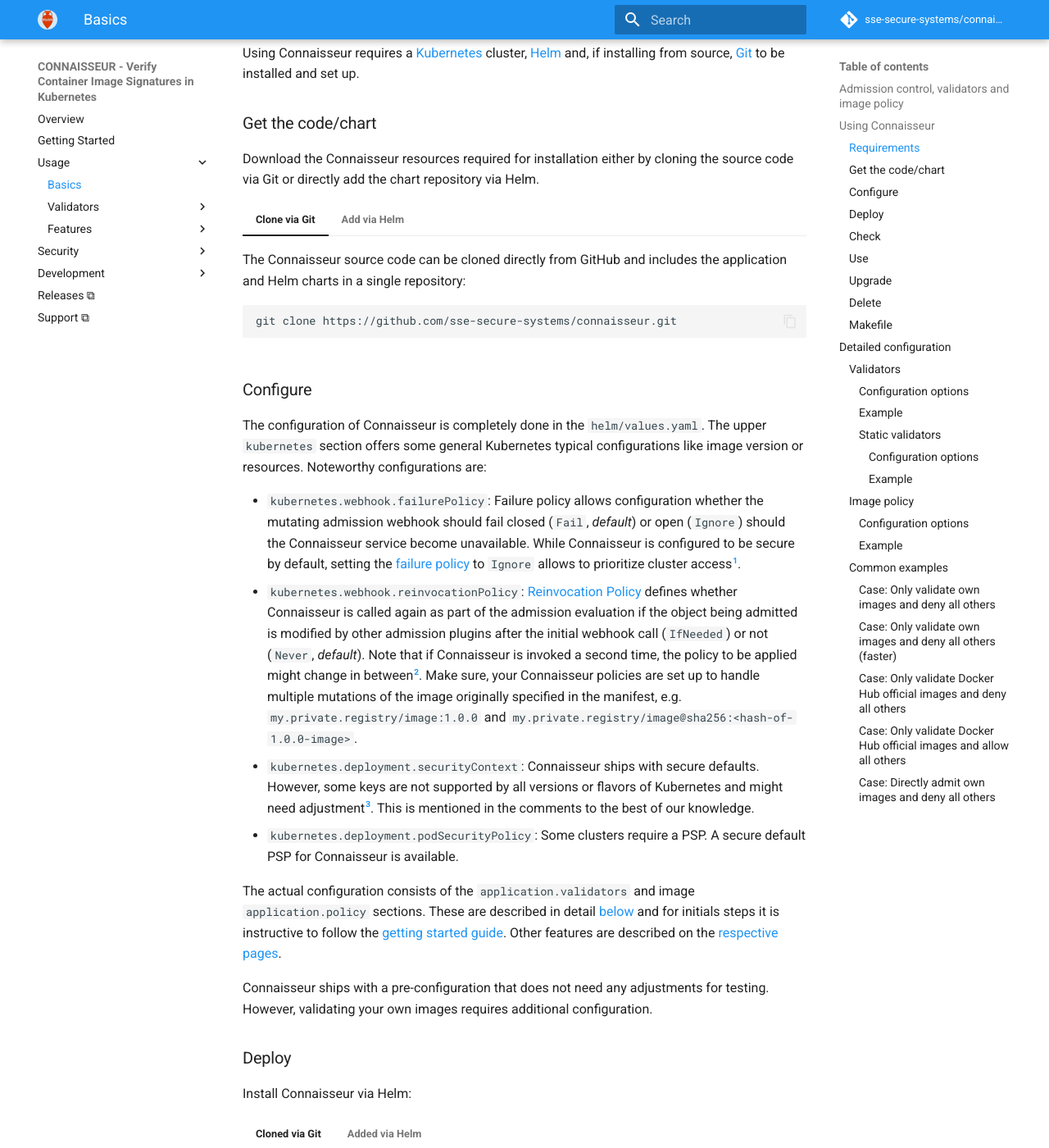
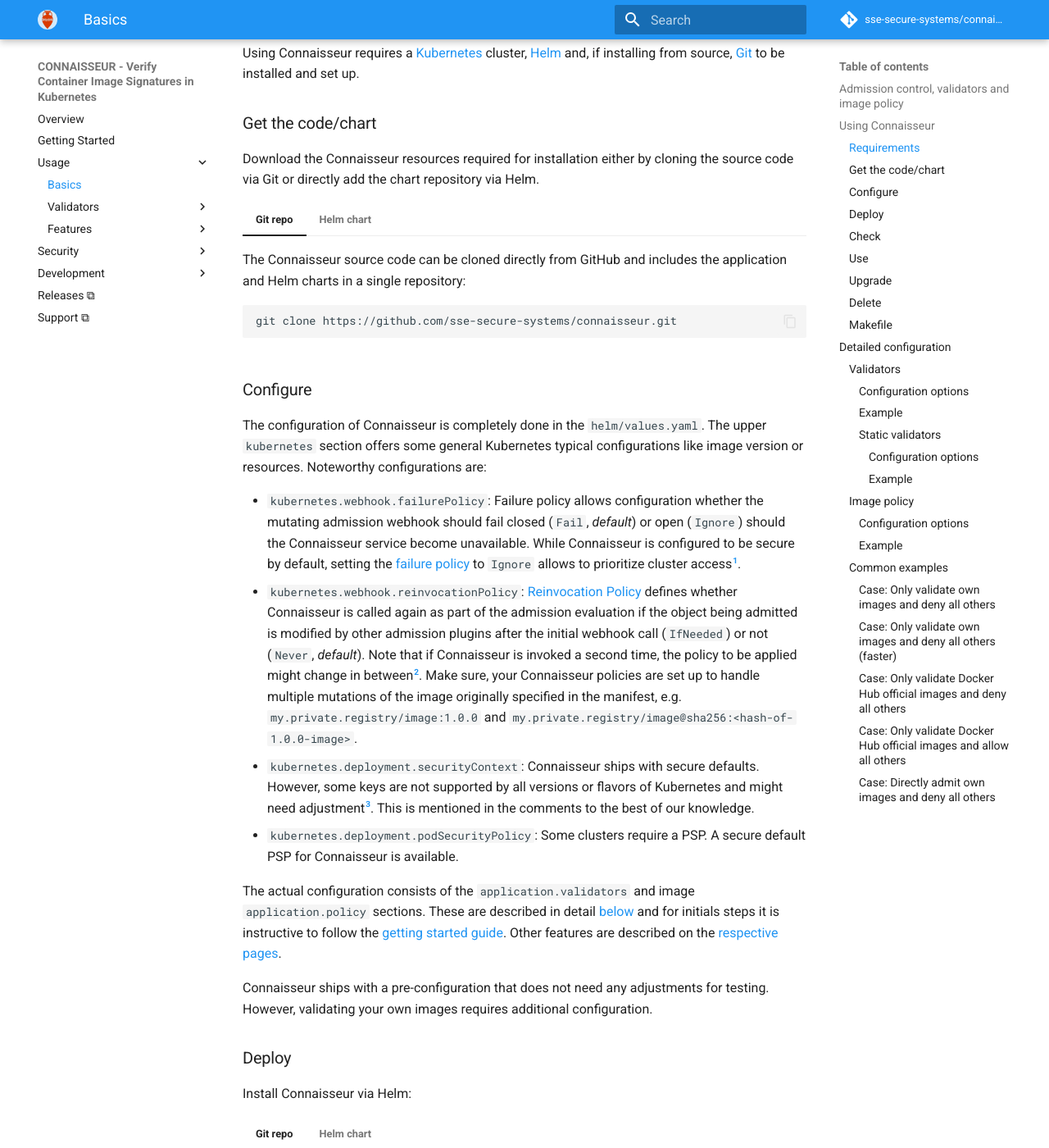
Before and after one commit to sse-secure-systems/connaisseur, an MkDocs documentation site: the page built from docs/basics.md, in a window 1280 px wide and 1400 px high, scrolled down 1127 px. Shown: the whole window at 82% size. Built offline with MkDocs 1.6.1 and Material for MkDocs 9.7.7, drawn with Linux system fonts in a browser that asks for light colours; emoji names are drawn with the system emoji font; comment, search, counter and statistics services are not loaded; the version menu is left out; some of the changed text lies outside the part shown.

````diff
--- a/docs/basics.md
+++ b/docs/basics.md
@@ -32,7 +32,7 @@
 
 Download the Connaisseur resources required for installation either by cloning the source code via Git or directly add the chart repository via Helm.
 
-=== "Clone via Git"
+=== "Git repo"
 
     The Connaisseur source code can be cloned directly from GitHub and includes the application and Helm charts in a single repository:
 
@@ -40,7 +40,7 @@
     git clone https://github.com/sse-secure-systems/connaisseur.git
     ```
 
-=== "Add via Helm"
+=== "Helm chart"
 
     The Helm chart can be added by:
 
@@ -76,7 +76,7 @@
 
 Install Connaisseur via Helm:
 
-=== "Cloned via Git"
+=== "Git repo"
 
     Install Connaisseur by using the Helm template definition files in the `helm` directory:
 
@@ -84,7 +84,7 @@
     helm install connaisseur helm --atomic --create-namespace --namespace connaisseur
     ```
 
-=== "Added via Helm"
+=== "Helm chart"
 
     Install Connaisseur using the default configuration from the chart repository:
 
@@ -140,7 +140,7 @@
 
 A running Connaisseur instance can be updated by a Helm upgrade of the current release:
 
-=== "Cloned via Git"
+=== "Git repo"
 
     Adjust configuration in `helm/values.yaml` as required and upgrade via:
 
@@ -148,7 +148,7 @@
     helm upgrade connaisseur helm -n connaisseur --wait
     ```
 
-=== "Added via Helm"
+=== "Helm chart"
 
     Adjust your local configuration file (e.g. `values.yaml`) as required and upgrade via:
 
````
